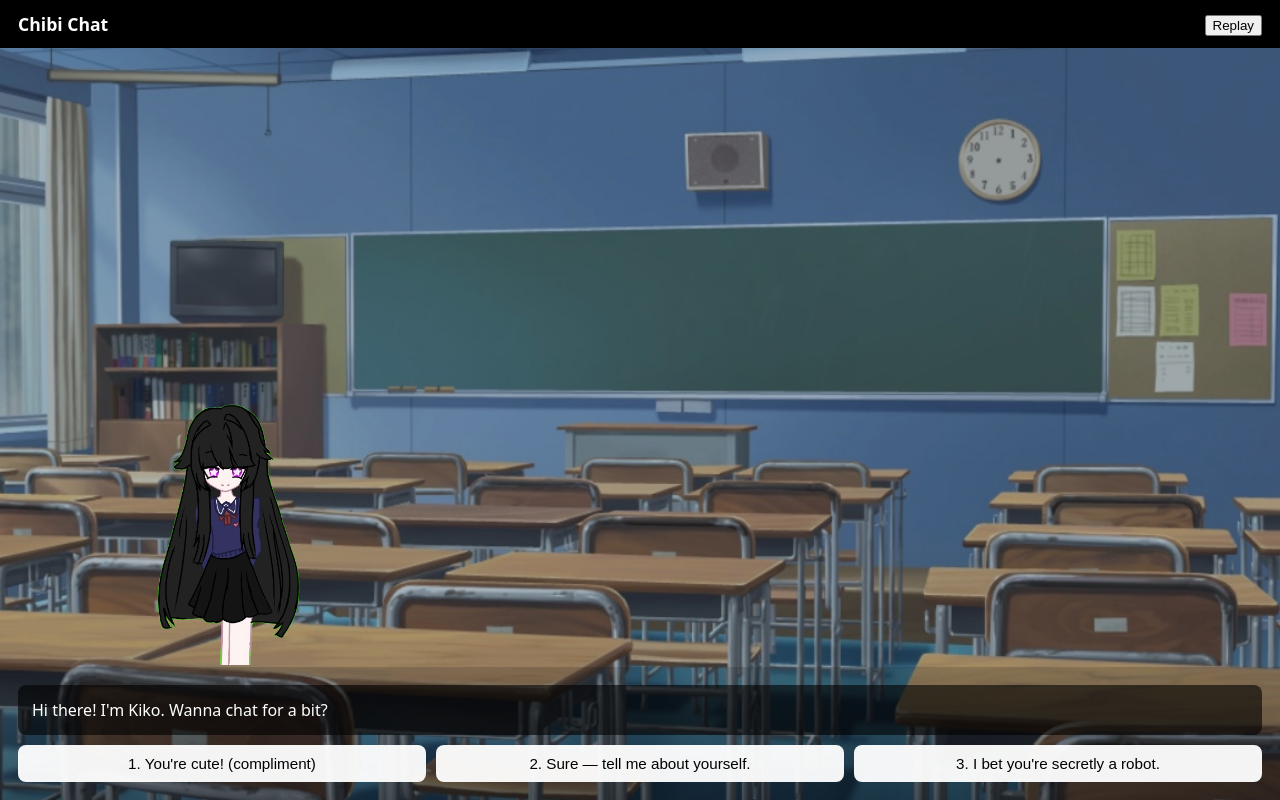
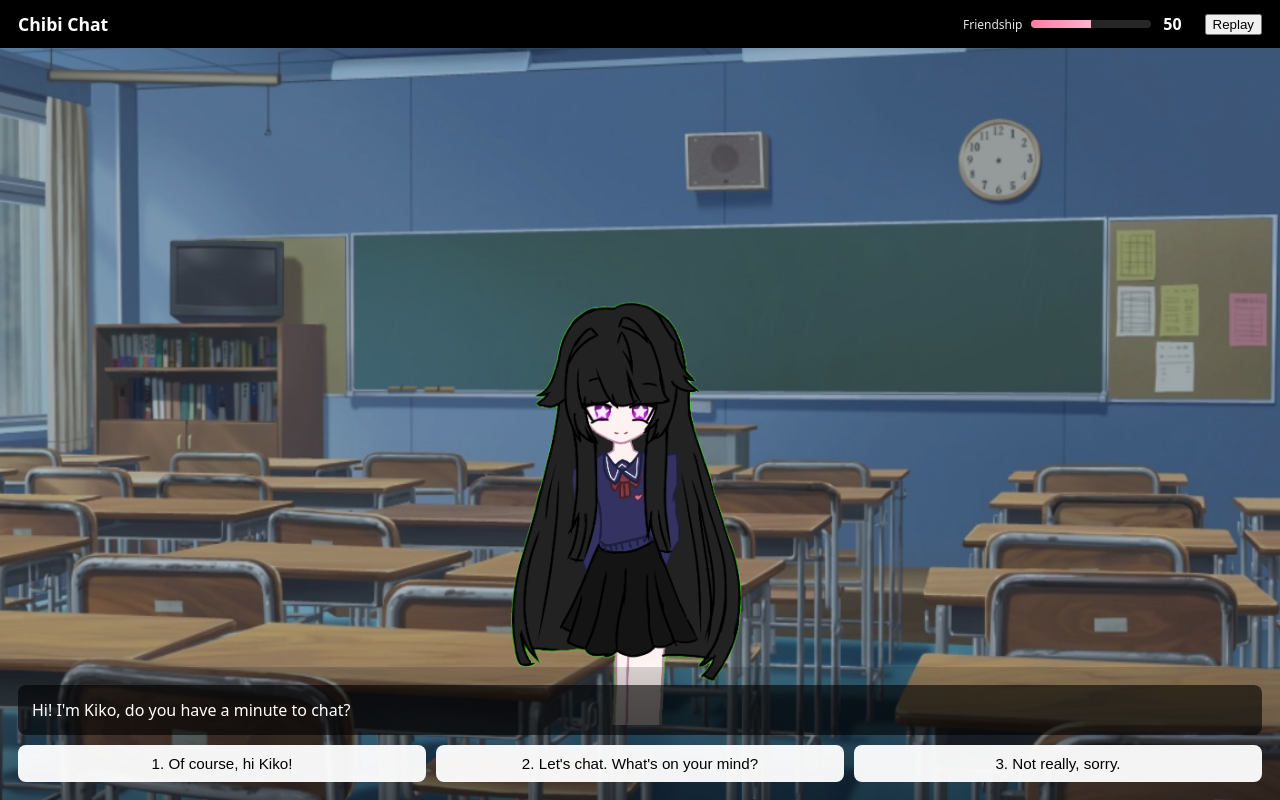
Before and after one commit to nashkacraft/chibi-chat, a website: page public/index.html in a window 1280 px wide. Drawn offline with Linux system fonts and the light colour scheme.

Commit message:
enlarge character, update conversations and styles

```diff
--- a/public/data/conversations.json
+++ b/public/data/conversations.json
@@ -1,68 +1,225 @@
 {
   "start": "start",
+  "secretSequence": ["c2", "c7", "c12"],
   "nodes": [
     {
       "id": "start",
-      "text": "Hi there! I'm Kiko. Wanna chat for a bit?",
+      "text": "Hi! I'm Kiko, do you have a minute to chat?",
       "choices": [
         {
           "id": "c1",
-          "text": "You're cute! (compliment)",
-          "friendshipDelta": 15,
-          "emotion": "veryhappy",
-          "nextId": "hobby"
+          "text": "Of course, hi Kiko!",
+          "friendshipDelta": 10,
+          "emotion": "happy",
+          "nextId": "ask_how"
         },
         {
           "id": "c2",
-          "text": "Sure — tell me about yourself.",
+          "text": "Let's chat. What's on your mind?",
           "friendshipDelta": 5,
-          "emotion": "happy",
-          "nextId": "hobby"
+          "emotion": "talk1",
+          "nextId": "ask_how"
         },
         {
           "id": "c3",
-          "text": "I bet you're secretly a robot.",
+          "text": "Not really, sorry.",
           "friendshipDelta": -10,
-          "emotion": "smirk",
-          "nextId": "hobby"
+          "emotion": "sad",
+          "nextId": "polite_end"
         }
       ]
     },
     {
-      "id": "hobby",
-      "text": "I like drawing and tea. What about you?",
+      "id": "ask_how",
+      "text": "I'm feeling excited today because I finished a drawing. How about you?",
       "choices": [
         {
           "id": "c4",
-          "text": "I love drawing too!",
-          "friendshipDelta": 20,
+          "text": "That's awesome, show me!",
+          "friendshipDelta": 15,
           "emotion": "veryhappy",
-          "nextId": "end"
+          "nextId": "show_art"
         },
         {
           "id": "c5",
-          "text": "Tea's nice. I prefer coffee.",
-          "friendshipDelta": 0,
+          "text": "Nice, congrats!",
+          "friendshipDelta": 8,
           "emotion": "happy",
-          "nextId": "end"
+          "nextId": "hobby_discuss"
         },
         {
           "id": "c6",
-          "text": "That's boring...",
-          "friendshipDelta": -20,
-          "emotion": "sad",
-          "nextId": "end"
+          "text": "I don't care about art.",
+          "friendshipDelta": -15,
+          "emotion": "angry",
+          "nextId": "hobby_discuss"
         }
       ]
     },
     {
-      "id": "end",
-      "text": "",
+      "id": "show_art",
+      "text": "Kiko blushes and shows a tiny sketch. It's cute! Do you like drawing too?",
+      "choices": [
+        {
+          "id": "c7",
+          "text": "Yes, I draw sometimes.",
+          "friendshipDelta": 12,
+          "emotion": "talk2",
+          "nextId": "hobby_discuss"
+        },
+        {
+          "id": "c8",
+          "text": "Not really, but it's nice.",
+          "friendshipDelta": 3,
+          "emotion": "fake",
+          "nextId": "hobby_discuss"
+        },
+        {
+          "id": "c9",
+          "text": "It's... okay.",
+          "friendshipDelta": -2,
+          "emotion": "confusion",
+          "nextId": "hobby_discuss"
+        }
+      ]
+    },
+    {
+      "id": "hobby_discuss",
+      "text": "I love tea and drawing. What's your favourite way to spend free time?",
+      "choices": [
+        {
+          "id": "c10",
+          "text": "I like reading and drawing.",
+          "friendshipDelta": 10,
+          "emotion": "veryhappy",
+          "nextId": "deeper_1"
+        },
+        {
+          "id": "c11",
+          "text": "I play games and watch shows.",
+          "friendshipDelta": 5,
+          "emotion": "happy",
+          "nextId": "deeper_1"
+        },
+        {
+          "id": "c12",
+          "text": "I like exploring strange things... want to hear a secret?",
+          "friendshipDelta": 20,
+          "emotion": "creepy",
+          "nextId": "secret_path",
+          "secret": true
+        }
+      ]
+    },
+    {
+      "id": "deeper_1",
+      "text": "That sounds fun! Do you have any favourite stories or characters?",
+      "choices": [
+        {
+          "id": "c13",
+          "text": "I like shy characters.",
+          "friendshipDelta": 8,
+          "emotion": "smirk",
+          "nextId": "deeper_2"
+        },
+        {
+          "id": "c14",
+          "text": "I like bold heroes.",
+          "friendshipDelta": 6,
+          "emotion": "happy",
+          "nextId": "deeper_2"
+        },
+        {
+          "id": "c15",
+          "text": "I prefer slice-of-life stuff.",
+          "friendshipDelta": 5,
+          "emotion": "talk1",
+          "nextId": "deeper_2"
+        }
+      ]
+    },
+    {
+      "id": "deeper_2",
+      "text": "We chat about stories for a while, Kiko seems to relax. Do you want to trade recommendations?",
+      "choices": [
+        {
+          "id": "c16",
+          "text": "Yes, let's exchange favourites.",
+          "friendshipDelta": 12,
+          "emotion": "veryhappy",
+          "nextId": "deep_end"
+        },
+        {
+          "id": "c17",
+          "text": "Maybe later, busy now.",
+          "friendshipDelta": -5,
+          "emotion": "uncomfortable",
+          "nextId": "polite_end"
+        }
+      ]
+    },
+    {
+      "id": "secret_path",
+      "text": "Kiko's eyes shine: 'A secret? Tell me.' She leans closer, whispering something strange.",
+      "choices": [
+        {
+          "id": "c18",
+          "text": "Tell me the secret.",
+          "friendshipDelta": 10,
+          "emotion": "creepy",
+          "nextId": "deep_secret"
+        },
+        {
+          "id": "c19",
+          "text": "Maybe not, that's weird.",
+          "friendshipDelta": -8,
+          "emotion": "confusion",
+          "nextId": "polite_end"
+        }
+      ]
+    },
+    {
+      "id": "deep_secret",
+      "text": "Kiko giggles and offers a tiny, odd charm. You feel a little different.",
+      "choices": [
+        {
+          "id": "c20",
+          "text": "I accept the charm.",
+          "friendshipDelta": 20,
+          "emotion": "veryhappy",
+          "nextId": "deep_end"
+        },
+        {
+          "id": "c21",
+          "text": "I politely refuse.",
+          "friendshipDelta": -5,
+          "emotion": "sad",
+          "nextId": "polite_end"
+        }
+      ]
+    },
+    {
+      "id": "deep_end",
+      "text": "The chat winds down. Kiko smiles and thanks you for the company.",
       "choices": [],
       "endings": {
-        "good": "Kiko beams: \"I had so much fun! Let's hang out again soon.\"",
-        "neutral": "Kiko smiles politely: \"It was nice talking to you. See you around.\"",
-        "bad": "Kiko looks away: \"Oh... okay. Maybe another time.\""
+        "bad": "Kiko seems distant, maybe next time you'll connect more.",
+        "neutral": "Kiko smiles politely: 'It was nice talking.'",
+        "good": "Kiko beams: 'I had a lovely time! Let's chat again.'",
+        "best": "Kiko hugs you: 'You're my best friend now!'",
+        "secret": "The charm glows, Kiko reveals a secret world only you both can see."
+      }
+    },
+    {
+      "id": "polite_end",
+      "text": "Kiko nods and says it's fine. The conversation ends politely.",
+      "choices": [],
+      "endings": {
+        "bad": "Kiko seems distant, maybe next time you'll connect more.",
+        "neutral": "Kiko smiles politely: 'It was nice talking.'",
+        "good": "Kiko beams: 'I had a lovely time! Let's chat again.'",
+        "best": "Kiko hugs you: 'You're my best friend now!'",
+        "secret": ""
       }
     }
   ]
--- a/public/index.html
+++ b/public/index.html
@@ -3,7 +3,7 @@
   <head>
     <meta charset="utf-8" />
     <meta name="viewport" content="width=device-width,initial-scale=1" />
-    <title>Chibi Chat — School Project</title>
+    <title>Chibi Chat - School Project</title>
     <link rel="stylesheet" href="styles.css" />
   </head>
   <body>
@@ -11,6 +11,13 @@
       <header class="topbar">
         <h1>Chibi Chat</h1>
         <div class="controls">
+          <div id="friendship" class="friendship" aria-hidden="false">
+            <div class="friendship-label">Friendship</div>
+            <div class="friendship-bar">
+              <div id="friendshipFill" class="friendship-fill"></div>
+            </div>
+            <div id="friendshipValue" class="friendship-value">50</div>
+          </div>
           <button id="replayBtn">Replay</button>
         </div>
       </header>
--- a/public/script.js
+++ b/public/script.js
@@ -1,15 +1,20 @@
-// Chibi Chat — simple vanilla JS game engine (public build)
+// Chibi Chat - simple vanilla JS game engine (public build)
 // Loads conversation from local `data/conversations.json` and uses `assets/` for images.
 
+// Map all available emotion/pose images from task/assets into named keys.
 const EMOTION_MAP = {
   normal: 'assets/normal.png',
   happy: 'assets/happy.png',
   veryhappy: 'assets/very.happy.png',
-  sad: 'assets/cry.png',
+  cry: 'assets/cry.png',
   angry: 'assets/angry.png',
   smirk: 'assets/smirk.png',
-  confused: 'assets/confusion.png',
+  confusion: 'assets/confusion.png',
   uncomfortable: 'assets/uncomfortable.or.hurt.png',
+  creepy: 'assets/creepy.talking.png',
+  fake: 'assets/fake.smile.png',
+  talk1: 'assets/talking.one.png',
+  talk2: 'assets/talking.two.png',
 };
 
 const DOM = {
@@ -17,6 +22,8 @@ const DOM = {
   choices: () => document.getElementById('choices'),
   character: () => document.getElementById('character'),
   replayBtn: () => document.getElementById('replayBtn'),
+  friendshipFill: () => document.getElementById('friendshipFill'),
+  friendshipValue: () => document.getElementById('friendshipValue'),
 };
 
 let conversation = null;
@@ -32,6 +39,7 @@ async function init() {
     return;
   }
 
+  // Preload all emotion images plus background for smooth swaps
   preloadImages(Object.values(EMOTION_MAP).concat(['assets/background.jpg'])).then(() => {
     startNewGame();
     attachUIHandlers();
@@ -56,8 +64,11 @@ function startNewGame() {
     friendship: 50,
     emotion: 'normal',
     history: [],
+    // track selected choice ids for secret-sequence checking
+    choicesTaken: [],
   };
   renderCurrentNode();
+  updateFriendshipUI();
 }
 
 function getNode(id) {
@@ -94,6 +105,8 @@ function applyChoice(choice) {
       Math.min(100, gameState.friendship + choice.friendshipDelta)
     );
   }
+  // reflect friendship change immediately in the UI
+  updateFriendshipUI();
   if (choice.emotion) {
     setEmotion(choice.emotion);
   }
@@ -102,6 +115,7 @@ function applyChoice(choice) {
     choice: choice.id,
     friendship: gameState.friendship,
   });
+  if (choice.id) gameState.choicesTaken.push(choice.id);
   if (choice.nextId) {
     gameState.currentNodeId = choice.nextId;
     renderCurrentNode();
@@ -121,11 +135,29 @@ function setEmotion(em) {
 function showEnding() {
   const node = getNode(gameState.currentNodeId) || {};
   const base = node.endings || {};
+
+  // Secret ending check: requires both high friendship and matching secret sequence (option C)
+  const secretSeq = conversation.secretSequence || [];
+  const hasSequence = checkSequence(secretSeq, gameState.choicesTaken);
+  const highFriend = gameState.friendship >= 90;
+  if (highFriend && hasSequence && base.secret) {
+    DOM.dialogueText().textContent = base.secret;
+    renderFinalChoices();
+    return;
+  }
+
+  // Four main tiers: bad, neutral, good, best
   let tier = 'neutral';
-  if (gameState.friendship >= 70) tier = 'good';
-  else if (gameState.friendship <= 35) tier = 'bad';
+  if (gameState.friendship >= 75) tier = 'best';
+  else if (gameState.friendship >= 50) tier = 'good';
+  else if (gameState.friendship <= 25) tier = 'bad';
+
   const endingText = base[tier] || defaultEndings()[tier];
   DOM.dialogueText().textContent = endingText;
+  renderFinalChoices();
+}
+
+function renderFinalChoices() {
   DOM.choices().innerHTML = '';
   const replay = document.createElement('button');
   replay.textContent = 'Play again';
@@ -133,11 +165,24 @@ function showEnding() {
   DOM.choices().appendChild(replay);
 }
 
+// Check whether `seq` appears as a subsequence inside `taken` (order matters)
+function checkSequence(seq, taken) {
+  if (!seq || seq.length === 0) return false;
+  let i = 0;
+  for (const id of taken) {
+    if (id === seq[i]) i++;
+    if (i === seq.length) return true;
+  }
+  return false;
+}
+
 function defaultEndings() {
   return {
-    good: 'You two ended the chat with smiles — you made a new friend!',
+    bad: "The chat was awkward. You didn't quite click this time.",
     neutral: "The conversation ended on a friendly note. Maybe next time you'll be closer.",
-    bad: "The chat was awkward. You didn't quite click this time.",
+    good: 'Kiko waves happily - you made a friend!',
+    best: "Kiko hugs you warmly - you're best friends now!",
+    secret: 'A secret moment unfolds... you discovered a hidden ending!',
   };
 }
 
@@ -146,12 +191,23 @@ function attachUIHandlers() {
   window.addEventListener('keydown', (e) => {
     if (document.activeElement && document.activeElement.tagName === 'INPUT') return;
     const k = e.key;
-    if (['1', '2', '3'].includes(k)) {
+    // allow number keys for choices and R for replay
+    if (['1', '2', '3', '4', '5'].includes(k)) {
       const idx = Number(k) - 1;
       const btn = DOM.choices().children[idx];
       if (btn) btn.click();
     }
+    if (k.toLowerCase() === 'r') startNewGame();
   });
 }
 
 window.addEventListener('DOMContentLoaded', init);
+
+// Update friendship UI: fill bar and numeric value
+function updateFriendshipUI() {
+  const val = Math.max(0, Math.min(100, Math.round(gameState.friendship || 0)));
+  const fill = DOM.friendshipFill();
+  const num = DOM.friendshipValue();
+  if (fill) fill.style.width = val + '%';
+  if (num) num.textContent = String(val);
+}
--- a/public/styles.css
+++ b/public/styles.css
@@ -36,6 +36,40 @@ body {
   margin: 0;
   font-size: 1.1rem;
 }
+.controls {
+  display: flex;
+  align-items: center;
+  gap: 12px;
+}
+.friendship {
+  display: flex;
+  align-items: center;
+  gap: 8px;
+  margin-right: 6px;
+}
+.friendship-label {
+  font-size: 0.75rem;
+  color: rgba(255, 255, 255, 0.9);
+}
+.friendship-bar {
+  width: 120px;
+  height: 8px;
+  background: rgba(255, 255, 255, 0.15);
+  border-radius: 8px;
+  overflow: hidden;
+}
+.friendship-fill {
+  height: 100%;
+  background: linear-gradient(90deg, var(--accent), #ffb3d1);
+  width: 50%;
+  transition: width 0.25s ease;
+}
+.friendship-value {
+  min-width: 28px;
+  text-align: center;
+  color: white;
+  font-weight: 600;
+}
 .scene {
   position: relative;
   flex: 1;
@@ -51,10 +85,11 @@ body {
 }
 .character-area {
   position: absolute;
-  left: 6%;
-  bottom: 18%;
-  width: 28%;
-  max-width: 320px;
+  left: 50%;
+  transform: translateX(-50%);
+  bottom: 10%;
+  width: 42%;
+  max-width: 520px;
 }
 .character {
   width: 100%;
@@ -100,7 +135,7 @@ body {
   .character-area {
     left: 50%;
     transform: translateX(-50%);
-    width: 40%;
+    width: 48%;
     bottom: 22%;
   }
   .dialogue-text {
```
Also changed, not shown: public/EXPLAIN.md (+13 -8 lines), README.md.
